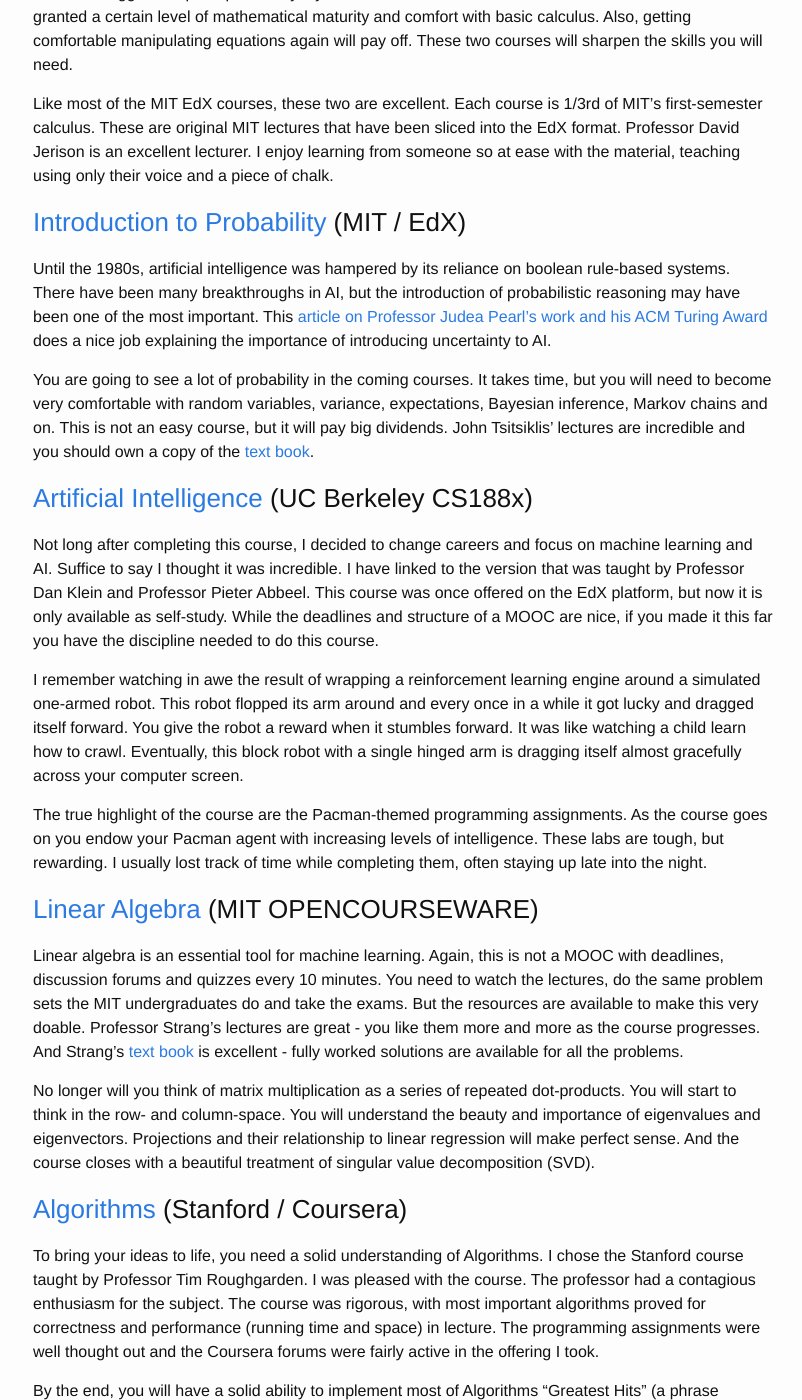
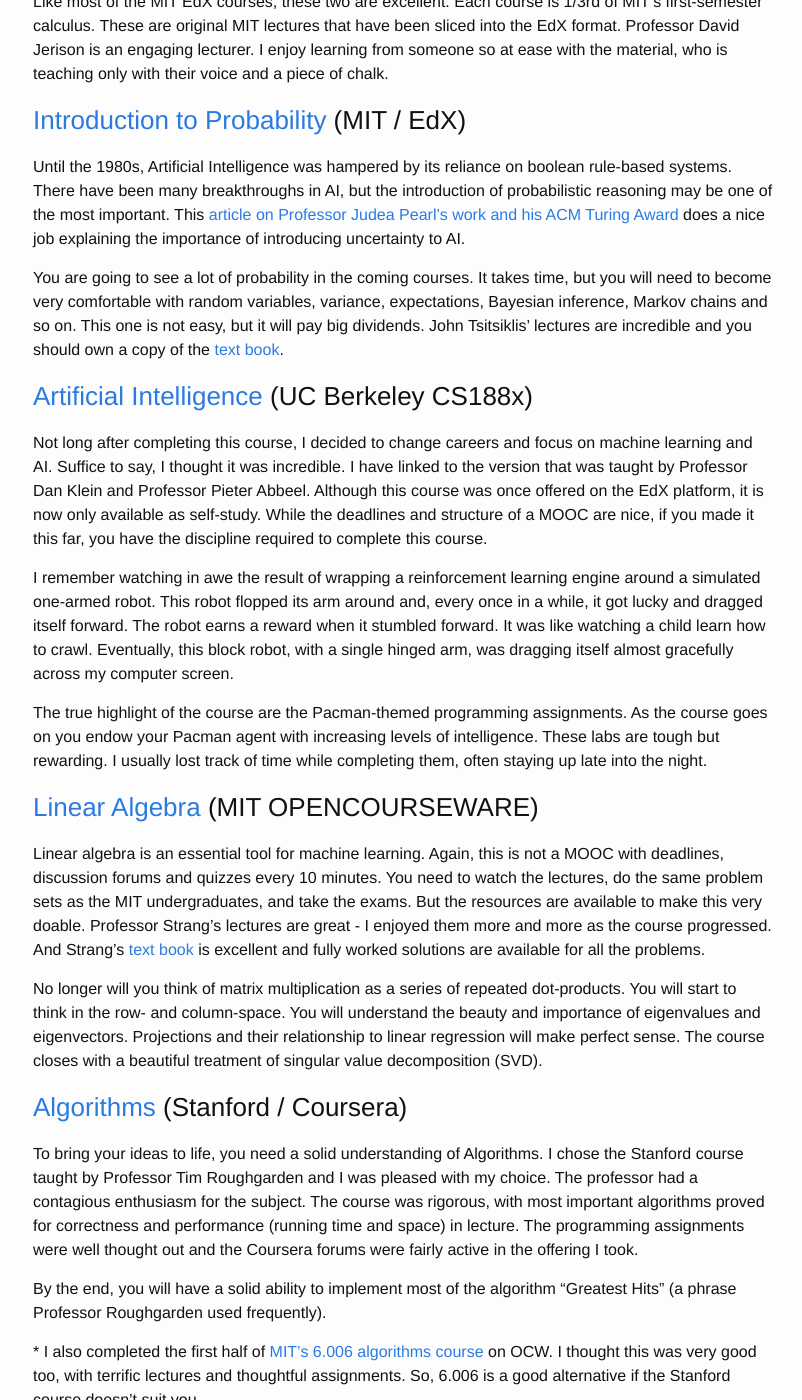
Before and after one commit to pat-coady/learning_ai, a Jekyll site: the page built from _posts/2017-03-26-machine-learn-MOOC-curriculum.md, in a window 1280 px wide and 1400 px high, scrolled down 1497 px. Shown: the whole window, without its empty margins (237-1039 px from the left). Built offline with Jekyll 4.4.1, drawn with Linux system fonts in a browser that asks for light colours; comment, search, counter and statistics services are not loaded; some of the changed text lies outside the part shown.

Commit message:
kerri proof

```diff
--- a/_posts/2017-03-26-machine-learn-MOOC-curriculum.md
+++ b/_posts/2017-03-26-machine-learn-MOOC-curriculum.md
@@ -8,76 +8,72 @@
 
 I am nearly finished with my coursework in machine learning and artificial intelligence. As I wrap up, I thought I would recommend a curriculum for others that are just beginning a similar journey - incorporating the benefit of hindsight. My guiding philosophy is to build strong fundamental understanding. This leads to intuition, and ultimately the ability to creatively solve new problems in multiple areas.
 
-I completed about 25 MOOCs. You will notice that the list below is much shorter than 25. It is not because the other courses were bad. The below courses were the best of the best. I left off survey courses that that didn't promote deep understanding. Also, there are a lot of duplicate courses - this is a hot area right now. While it can be good to see the same material presented from different perspectives, I forced myself to choose the best presentation.
+I completed about 25 MOOCs. The courses listed below are the best of the best. I left off survey courses that that didn't promote deep understanding. Also, there are a lot of duplicate courses out there because this is a hot area right now. While it can be useful seeing the same material presented from different perspectives, I chose the best presentation below.
 
-I'd recommend taking the courses in the order I've listed them. In some cases, the order is to avoid struggles due to missing prerequisites. In other cases, the ordering will give you a better perspective for the following courses. I also avoided front-loading all the math courses - it is important to have variety.
+I'd recommend taking the courses in the order I've listed them. In some cases, the order is to avoid struggles due to missing prerequisites. In other cases, the ordering will give you a better perspective on what is to come. I also avoided front-loading all the math courses - it is important to have variety.
 
-**Important Note:** It takes a high level of motivation to learn this material. You need to work extra problems with pencil and paper. Dig in when you don't understand something. Don't guess and check the multiple choice problems and move on. Your goal is not to earn a bunch of MOOC certificates.
+**Important Note:** It takes a high level of motivation and discipline to learn this material. I worked many extra problems with pencil and paper for a fuller understanding. So, dig in when you don't understand something. Don't guess and check the multiple choice problems and move on. Your goal is not to earn a bunch of MOOC certificates, your goal is to learn these subjects.
 
 ### [Machine Learning](https://www.coursera.org/learn/machine-learning) (Stanford / Coursera)
 
-This is the famous Andrew Ng course. In fact, if you're reading this, it is quite likely you've already completed this one. This is an excellent introduction to Machine Learning, but this is not a university level course like Stanford's on-campus CS229. Nevertheless, I still think this course is a great place to start.
+This is the famous Andrew Ng course. In fact, if you're reading this, it is quite likely you've already completed this one. This is an excellent introduction to Machine Learning, but it is not a university level course like Stanford's on-campus CS229. Nevertheless, I still think this course is a great place to start.
 
 The lectures are fantastic with plenty of practical advice and a bit of theory. The programming assignment all use MATLAB or Octave. MATLAB tutorials are provided at the start, with no prior experience required.
 
-In the assignments, you build the classic machine learning algorithms almost from scratch using basic matrix operations. The course covers all the greatest hits: linear regression, logistic regression, gradient decent, regularization, neural networks, support vector machines, bias vs. variance and on.
+In the assignments, you build the classic machine learning algorithms almost from scratch using basic matrix operations. The course covers all the greatest hits: linear regression, logistic regression, gradient decent, regularization, neural networks, support vector machines, bias vs. variance and so on.
 
-There are no serious math or programming prerequisites. You will leave with incredible gems on applying machine learning. And you will gain skills that you can apply right away in your current job or studies. This course lays a great foundation, but you will take a more intense machine learning course later in the curriculum.
+This course has no serious math or programming prerequisites. You will leave with incredible practical advice on applying machine learning. And you will gain skills that you can apply right away in your current job or studies. This course lays a great foundation, but you will need to take a more intense machine learning course later in the curriculum.
 
 ### [Computer Science and Programming Using Python](https://www.edx.org/course/introduction-computer-science-mitx-6-00-1x-10) (MIT / EdX)
 
-Python is **the** language for AI and Machine Learning. This isn't a Python course, but you will learn Python well enough to succeed in the coming courses. This course will also build a basic foundation in algorithmic thinking. You will also leave with a solid understanding of object-oriented programming.
+Python is **the** language for AI and Machine Learning. This isn't a Python course, but you will learn Python well enough to succeed in the upcoming courses. The course develops a basic foundation in algorithmic thinking. You will finish with a solid understanding of object-oriented programming.
 
-Without this course, you will definitely struggle in some of the coming courses.
-
-On the course itself, this is a very-high quality MOOC. It uses the EdX platform beautifully. The lectures are excellent. The programming assignments drive understanding. After taking this course you will be ahead of many of your classmates in the MOOCs to come.
+This is a high-quality MOOC. It uses the EdX platform beautifully. The lectures are excellent, and the programming assignments drive understanding. After taking this course you will be ahead of many of your classmates in the MOOCs to come.
 
 ### [Calculus 1A: Differentiation](https://www.edx.org/course/calculus-1a-differentiation-mitx-18-01-1x), and [1B: Integration](https://www.edx.org/course/calculus-1b-integration-mitx-18-01-2x) (MIT / EdX)
 
-Sorry, but if your calculus is rusty you'll need to take these 2 courses as refreshers. If you are just a couple years out of college, you can probably skip these.
+If you are just a couple years out of college, you can probably skip these two courses. If not, and your calculus is rusty, you will need to take these. Otherwise, you will struggle with parts of probability, and other courses that follow. Several courses take for granted a level of mathematical maturity. So, getting comfortable manipulating equations again will pay off. These two courses will sharpen the skills you will need.
 
-You will struggle with parts probability if your basic calculus isn't solid. Several other courses take for granted a certain level of mathematical maturity and comfort with basic calculus. Also, getting comfortable manipulating equations again will pay off. These two courses will sharpen the skills you will need.
-
-Like most of the MIT EdX courses, these two are excellent. Each course is 1/3rd of MIT's first-semester calculus. These are original MIT lectures that have been sliced into the EdX format. Professor David Jerison is an excellent lecturer. I enjoy learning from someone so at ease with the material, teaching using only their voice and a piece of chalk.
+Like most of the MIT EdX courses, these two are excellent. Each course is 1/3rd of MIT's first-semester calculus. These are original MIT lectures that have been sliced into the EdX format. Professor David Jerison is an engaging lecturer. I enjoy learning from someone so at ease with the material, who is teaching only with their voice and a piece of chalk.
 
 ### [Introduction to Probability](https://www.edx.org/course/introduction-probability-science-mitx-6-041x-2) (MIT / EdX)
 
-Until the 1980s, artificial intelligence was hampered by its reliance on boolean rule-based systems. There have been many breakthroughs in AI, but the introduction of probabilistic reasoning may have been one of the most important. This [article on Professor Judea Pearl's work and his ACM Turing Award](http://newsroom.ucla.edu/stories/judea-pearl-s-impact-on-artificial-231213) does a nice job explaining the importance of introducing uncertainty to AI.
+Until the 1980s, Artificial Intelligence was hampered by its reliance on boolean rule-based systems. There have been many breakthroughs in AI, but the introduction of probabilistic reasoning may be one of the most important. This [article on Professor Judea Pearl's work and his ACM Turing Award](http://newsroom.ucla.edu/stories/judea-pearl-s-impact-on-artificial-231213) does a nice job explaining the importance of introducing uncertainty to AI.
 
-You are going to see a lot of probability in the coming courses. It takes time, but you will need to become very comfortable with random variables, variance, expectations, Bayesian inference, Markov chains and on. This is not an easy course, but it will pay big dividends. John Tsitsiklis' lectures are incredible and you should own a copy of the [text book](http://athenasc.com/probbook.html).
+You are going to see a lot of probability in the coming courses. It takes time, but you will need to become very comfortable with random variables, variance, expectations, Bayesian inference, Markov chains and so on. This one is not easy, but it will pay big dividends. John Tsitsiklis' lectures are incredible and you should own a copy of the [text book](http://athenasc.com/probbook.html).
 
 ### [Artificial Intelligence](http://ai.berkeley.edu/home.html) (UC Berkeley CS188x)
 
-Not long after completing this course, I decided to change careers and focus on machine learning and AI. Suffice to say I thought it was incredible. I have linked to the version that was taught by Professor Dan Klein and Professor Pieter Abbeel. This course was once offered on the EdX platform, but now it is only available as self-study. While the deadlines and structure of a MOOC are nice, if you made it this far you have the discipline needed to do this course.
+Not long after completing this course, I decided to change careers and focus on machine learning and AI. Suffice to say, I thought it was incredible. I have linked to the version that was taught by Professor Dan Klein and Professor Pieter Abbeel. Although this course was once offered on the EdX platform, it is now only available as self-study. While the deadlines and structure of a MOOC are nice, if you made it this far, you have the discipline required to complete this course.
 
-I remember watching in awe the result of wrapping a reinforcement learning engine around a simulated one-armed robot. This robot flopped its arm around and every once in a while it got lucky and dragged itself forward. You give the robot a reward when it stumbles forward. It was like watching a child learn how to crawl. Eventually, this block robot with a single hinged arm is dragging itself almost gracefully across your computer screen.
+I remember watching in awe the result of wrapping a reinforcement learning engine around a simulated one-armed robot. This robot flopped its arm around and, every once in a while, it got lucky and dragged itself forward. The robot earns a reward when it stumbled forward. It was like watching a child learn how to crawl. Eventually, this block robot, with a single hinged arm, was dragging itself almost gracefully across my computer screen.
 
-The true highlight of the course are the Pacman-themed programming assignments. As the course goes on you endow your Pacman agent with increasing levels of intelligence. These labs are tough, but rewarding. I usually lost track of time while completing them, often staying up late into the night.
+The true highlight of the course are the Pacman-themed programming assignments. As the course goes on you endow your Pacman agent with increasing levels of intelligence. These labs are tough but rewarding. I usually lost track of time while completing them, often staying up late into the night.
 
 
 ### [Linear Algebra](https://ocw.mit.edu/courses/mathematics/18-06-linear-algebra-spring-2010/) (MIT OPENCOURSEWARE)
 
-Linear algebra is an essential tool for machine learning. Again, this is not a MOOC with deadlines, discussion forums and quizzes every 10 minutes. You need to watch the lectures, do the same problem sets the MIT undergraduates do and take the exams. But the resources are available to make this very doable. Professor Strang's lectures are great - you like them more and more as the course progresses. And Strang's [text book](http://math.mit.edu/~gs/linearalgebra/) is excellent - fully worked solutions are available for all the problems.
+Linear algebra is an essential tool for machine learning. Again, this is not a MOOC with deadlines, discussion forums and quizzes every 10 minutes. You need to watch the lectures, do the same problem sets as the MIT undergraduates, and take the exams. But the resources are available to make this very doable. Professor Strang's lectures are great - I enjoyed them more and more as the course progressed. And Strang's [text book](http://math.mit.edu/~gs/linearalgebra/) is excellent and fully worked solutions are available for all the problems.
 
-No longer will you think of matrix multiplication as a series of repeated dot-products. You will start to think in the row- and column-space. You will understand the beauty and importance of eigenvalues and eigenvectors. Projections and their relationship to linear regression will make perfect sense. And the course closes with a beautiful treatment of singular value decomposition (SVD).
+No longer will you think of matrix multiplication as a series of repeated dot-products. You will start to think in the row- and column-space. You will understand the beauty and importance of eigenvalues and eigenvectors. Projections and their relationship to linear regression will make perfect sense. The course closes with a beautiful treatment of singular value decomposition (SVD).
 
 ### [Algorithms](https://www.coursera.org/specializations/algorithms) (Stanford / Coursera)
 
-To bring your ideas to life, you need a solid understanding of Algorithms. I chose the Stanford course taught by Professor Tim Roughgarden. I was pleased with the course. The professor had a contagious enthusiasm for the subject. The course was rigorous, with most important algorithms proved for correctness and performance (running time and space) in lecture. The programming assignments were well thought out and the Coursera forums were fairly active in the offering I took.
+To bring your ideas to life, you need a solid understanding of Algorithms. I chose the Stanford course taught by Professor Tim Roughgarden and I was pleased with my choice. The professor had a contagious enthusiasm for the subject. The course was rigorous, with most important algorithms proved for correctness and performance (running time and space) in lecture. The programming assignments were well thought out and the Coursera forums were fairly active in the offering I took.
 
-By the end, you will have a solid ability to implement most of Algorithms "Greatest Hits" (a phrase Professor Roughgarden used frequently).
+By the end, you will have a solid ability to implement most of the algorithm "Greatest Hits" (a phrase Professor Roughgarden used frequently).
 
-I also completed the first half of [MIT's 6.006 algorithms course](https://ocw.mit.edu/courses/electrical-engineering-and-computer-science/6-006-introduction-to-algorithms-fall-2011/) on OCW. I thought this was very good too, with terrific lectures and thoughtful assignments. So, 6.006 is a good alternative if the Stanford course doesn't suit you.
+\* I also completed the first half of [MIT's 6.006 algorithms course](https://ocw.mit.edu/courses/electrical-engineering-and-computer-science/6-006-introduction-to-algorithms-fall-2011/) on OCW. I thought this was very good too, with terrific lectures and thoughtful assignments. So, 6.006 is a good alternative if the Stanford course doesn't suit you.
 
 ### [Learning from Data](https://www.edx.org/course/learning-data-introductory-machine-caltechx-cs1156x) (CalTech / EdX)
 
 Back to machine learning. I mentioned you would eventually need to take a more rigorous, theoretical course on machine learning. This course the same as the on-campus CalTech course taught by Professor Abu-Mostafa. From the first lecture, it is obvious how much care and thought the professor has put into choosing exactly what to teach and how to teach it.
 
-The course begins, appropriately, by answering the question "Is Learning Feasible?" This question is fundamental to what we are trying to accomplish machine learning. It is important to address this question head-on. Then, to quote from the course text, "From over a decade of teaching this material, we have distilled what we believe to be the core topics that every student of the subject should know." The course doesn't try to cover every learning algorithm or recipe. But rather Professor Abu-Mostafa has carefully chosen what to teach with a clear purpose. When the course ends you are prepared to go off in many directions with a solid foundation.
+The course begins, appropriately, by answering the question "Is Learning Feasible?" This question is fundamental to what we are trying to accomplish with machine learning. It is important at some point to address this question head-on. Then, to quote from the course text, "From over a decade of teaching this material, we have distilled what we believe to be the core topics that every student of the subject should know." The course doesn't try to cover every learning algorithm or recipe. But rather Professor Abu-Mostafa has carefully chosen what to teach with a clear purpose. When the course ends you are prepared to go off in many directions with a solid foundation.
 
-The course does an in-depth treatment of linear and logistic regression, support vector machines (SVM), neural networks and clustering. Take the time to read the e-Chapters from the book, they are all very important. Complete the exercises. Take the time to understand the EM algorithm derivation and work those problems.
+The course does an in-depth treatment of linear and logistic regression, support vector machines (SVM), neural networks, and clustering. Take the time to read the e-Chapters from the book, they are all very important. Complete the exercises, and take the time to understand the EM algorithm derivation.
 
-I will mention a 2nd option. Professor Ng's full [CS229 course](https://see.stanford.edu/Course/CS229) is available through [Stanford Engineering Everywhere](https://see.stanford.edu/). This includes all the assignments and actual on-campus lectures. I have no doubt this course is excellent.
+\* I will mention a 2nd option. Professor Ng's full [CS229 course](https://see.stanford.edu/Course/CS229) is available through [Stanford Engineering Everywhere](https://see.stanford.edu/). This includes all the assignments and actual on-campus lectures. I have no doubt this course is excellent.
 
 ### [Information Theory, Inference and Learning Algorithms](https://www.youtube.com/watch?v=BCiZc0n6COY&list=PLruBu5BI5n4aFpG32iMbdWoRVAA-Vcso6) (University of Cambridge)
 
@@ -100,7 +96,7 @@
 
 ### [Neural Networks for Machine Learning](https://www.coursera.org/learn/neural-networks) (University of Toronto / Coursera)
 
-This is an advanced course on Neural Networks taught by Professor Geoff Hinton. You can breeze through this course and earn a certificate, but that is not your objective. There are only a few programming assignments, and by now these will be very easy for you. To get the most out of this course you will need to invent a few side projects - some ideas:
+This is an advanced course on Neural Networks taught by Professor Geoff Hinton. There are only a few programming assignments, and by now these will be very easy for you. So, to get the most out of this course you will need to invent a few side projects. Here are some ideas:
 
 - Implement a Restricted Boltzmann machine
 - Implement a RNN
@@ -112,15 +108,15 @@
 
 ### [Probabilistic Graphical Models](https://www.coursera.org/specializations/probabilistic-graphical-models) (Stanford / Coursera)
 
-This is the only course I was uncertain about recommending. It is an important topic, and this is one of only a few graduate-level MOOCs. But the course textbook is very hard to read and the lectures are not the same quality as the other courses in this curriculum (which isn't a huge knock, this is a best of the best list). There are very few students participating in the forums and no official course TAs or mentors. My guess is many students throw in the towel on this one.
+This is the only course I was uncertain about recommending. It is an important topic, and this is one of only a few graduate-level MOOCs available. This particular course textbook is difficult to read and the lectures can leave gaps in understanding. There are very few students participating in the forums and no official course TAs or mentors.
 
-All that said, I am very glad I completed it. It forced me to better understand several topics: Markov Networks, variational methods, EM algorithm, energy-based probability models. You should be better prepared for this course than I was: you will have completed David MacKay's course.
+All that said, I am very glad I completed it. It forced me to better understand several topics: Markov Networks, variational methods, EM algorithm, and energy-based probability models. You should be better prepared for this course than I was: you will have completed David MacKay's course.
 
 To make the course worthwhile, you must take it with the "Honors" option. The honors programming assignments are critical to learning the material. They are challenging, with at least one taking me 15 hours to complete.
 
 ## Your Foundation is Built. What Next?
 
-At this point, you have built the foundation you need to head in many different directions and excel. From here you may want to choose a specialization and take a couple courses. Are you more interested in machine learning or AI - the distinction between the two being fuzzy sometimes. Some possibilities:
+At this point, you have built the foundation you need to head off in many different directions and excel. From here, you may want to choose a specialization and take a couple of additional courses. Are you more interested in machine learning or AI? The distinction between the two being fuzzy sometimes. Here are some suggestions:
 
 - [CS231n](http://cs231n.stanford.edu/): Convolutional NN for Visual Recognition
 - [CS224n](http://web.stanford.edu/class/cs224n/): NLP with Deep Learning
@@ -128,7 +124,7 @@
 - [CS294](http://rll.berkeley.edu/deeprlcourse/): Deep Reinforcement Learning
 - Read [Russell/Norvig](http://aima.cs.berkeley.edu/): chose exercises to complete
 
-Most importantly, put your knowledge into practice. This is where real learning takes place: solving problems where a professor hasn't carefully planned your path. Better yet, find a job where you can work with experts in the field. While you are looking for a job, do some challenging projects to highlight your abilities. Document your work and post your code. This should help with your job prospects.
+Most importantly, put your knowledge into practice. This is where real learning takes place: solving problems where a professor hasn't carefully planned your path. Better yet, find a job where you can work with experts in the field. While you are looking for a job, do some challenging projects to highlight your abilities. Document your work and post your code.
 
 This surely seems intimidating, but just make forward progress each day and you'll be there before you know it. I hope you enjoy your journey as much as I have enjoyed mine.
 
```
Also changed, not shown: other parts of _posts/2017-03-26-machine-learn-MOOC-curriculum.md (+2 -2 lines).
